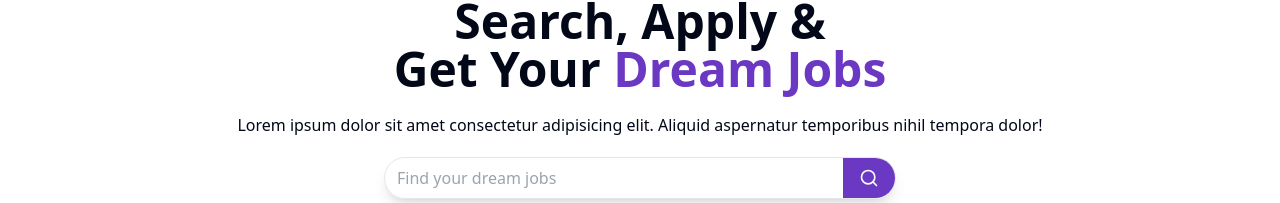
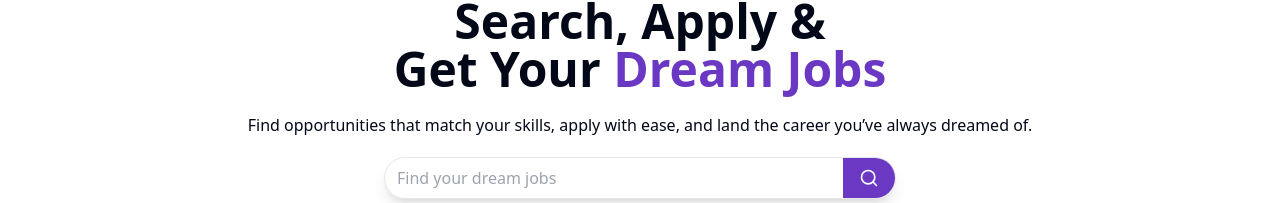
Before and after one commit to arpit-shriv/jobportal, a React (Vite) app in the folder frontend/: page / in a window 1280 px wide. Shown: the part 167-370 px from the top of the page. Built offline with nearby package versions, Linux system fonts and the light colour scheme; no server answers.

Commit message:
Improve text content in HeroSection component
Updated the description text in the HeroSection component to enhance clarity and engagement.

```diff
--- a/frontend/src/components/HeroSection.jsx
+++ b/frontend/src/components/HeroSection.jsx
@@ -20,7 +20,7 @@ const HeroSection = () => {
             <div className='flex flex-col gap-5 my-10'>
                 <span className=' mx-auto px-4 py-2 rounded-full bg-gray-100 text-[#F83002] font-medium'>No. 1 Job Hunt Website</span>
                 <h1 className='text-5xl font-bold'>Search, Apply & <br /> Get Your <span className='text-[#6A38C2]'>Dream Jobs</span></h1>
-                <p>Lorem ipsum dolor sit amet consectetur adipisicing elit. Aliquid aspernatur temporibus nihil tempora dolor!</p>
+                <p>Find opportunities that match your skills, apply with ease, and land the career you’ve always dreamed of.</p>
                 <div className='flex w-[40%] shadow-lg border border-gray-200 pl-3 rounded-full items-center gap-4 mx-auto'>
                     <input
                         type="text"
```
